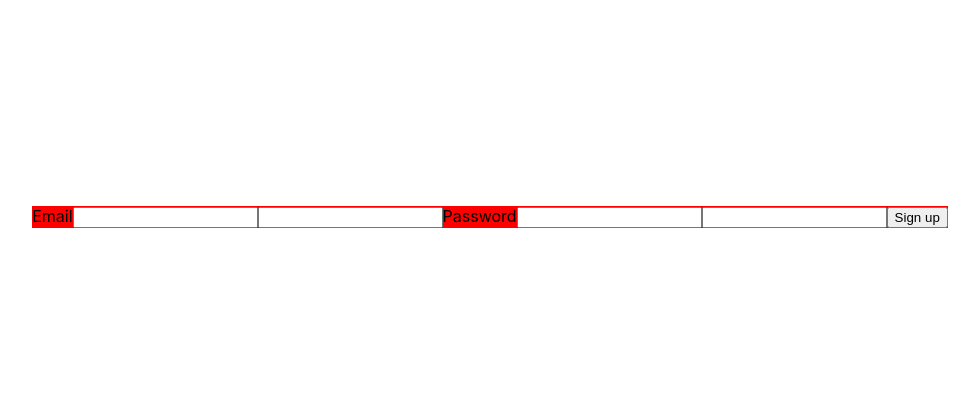
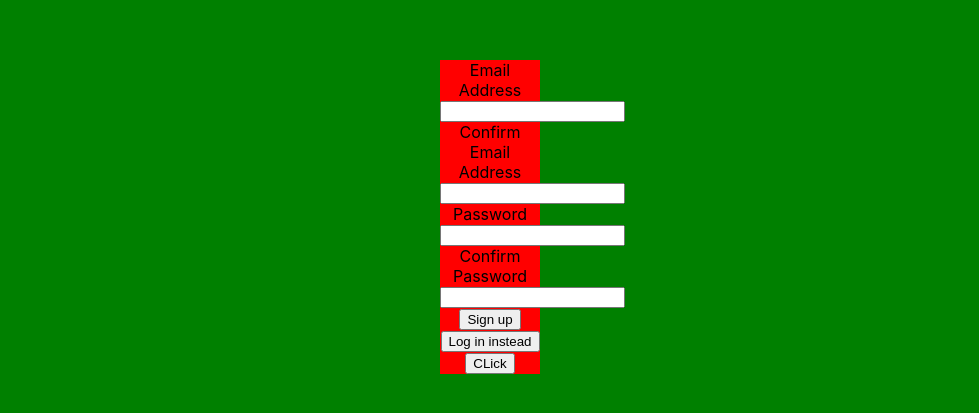
Before and after one commit to Craftless/speed-math-qns, a React (Create React App) app: page /auth in a window 1280 px wide. Shown: the part 183-596 px from the top of the page, without its empty margins (150-1129 px from the left). Built offline with nearby package versions, Linux system fonts and the light colour scheme; no server answers.

Commit message:
Prep before pull

```diff
--- a/src/App.css
+++ b/src/App.css
@@ -1,5 +1,8 @@
 .App {
   text-align: center;
+  background-color: yellow;
+  width: 100vw;
+  height: 100vh;
 }
 
 .App-logo {
--- a/src/App.tsx
+++ b/src/App.tsx
@@ -7,6 +7,8 @@ import { Navigate, Route, Routes } from "react-router-dom";
 import AuthPage from "./pages/AuthPage";
 import LeaderboardPage from "./pages/LeaderboardPage";
 import AccountPage from "./pages/AccountPage";
+import HomePage from "./pages/HomePage";
+import firebase from "firebase/compat/app";
 
 function App() {
   return (
@@ -21,19 +23,23 @@ function Root() {
   const [waitingForEvent, setWaitingForEvent] = useState(true);
 
   useEffect(() => {
-    const unsubscribe = auth.onAuthStateChanged((user) => {
+    let unsubscribe = () => {};
+    async function init() {
+      await auth.setPersistence(firebase.auth.Auth.Persistence.LOCAL);
+      unsubscribe = auth.onAuthStateChanged((user) => {
         if (user) {
+          alert(user.email);
           authCtx
             .authenticate(user)
-          .then((token) => {
-            setWaitingForEvent(false);
-          })
+            .then(() => setWaitingForEvent(false))
             .catch((error) => alert(error));
         } else {
           authCtx.logout();
           setWaitingForEvent(false);
         }
       });
+    }
+    init();
     return () => {
       unsubscribe();
     };
@@ -41,12 +47,26 @@ function Root() {
 
   return (
     <div className="App">
+      {/* {auth.currentUser && (
         <Routes>
-        <Route path="/" element={authCtx.isLoggedIn ? <AccountPage /> : <Navigate to="/auth" />} />
-        <Route path="/auth" element={<AuthPage />} />
+          <Route path="*" element={<HomePage />} />
           <Route path="/leaderboard" element={<LeaderboardPage />} />
           <Route path="/account" element={<AccountPage />} />
         </Routes>
+      )}
+      {!auth.currentUser && (
+        <Routes>
+          <Route
+            path="*"
+            element={
+              auth.currentUser ? <AccountPage /> : <Navigate to="/auth" />
+            }
+          /> */}
+      <Routes>
+        <Route path="/auth" element={<AuthPage />} />
+        <Route path="*" element={<HomePage />} />
+      </Routes>
+      {/* )} */}
     </div>
   );
 }
--- a/src/components/AuthForm.module.css
+++ b/src/components/AuthForm.module.css
@@ -4,9 +4,14 @@
   width: 100%;
   justify-content: center;
   align-items: center;
+  background-color: green;
 }
 
 .formContainer {
   background-color: red;
   padding: 16
 }
+
+.formRow {
+
+}
--- a/src/components/AuthForm.tsx
+++ b/src/components/AuthForm.tsx
@@ -1,13 +1,17 @@
-import { useContext, useState } from "react";
+import { useContext, useEffect, useState } from "react";
+import { useNavigate } from "react-router-dom";
+import { auth } from "../firebase/config";
 import useInput from "../hooks/use-input";
 import { AuthContext } from "../store/auth-context";
 import { createUser, logIn } from "../util/auth";
-import classes from "./AuthForm.module.css"
+import classes from "./AuthForm.module.css";
 
 function AuthForm() {
   const authCtx = useContext(AuthContext);
   const [isLogin, setIsLogin] = useState(false);
   const [waitingForResponse, setWaitingForResponse] = useState(false);
+  const navigate = useNavigate();
+
   const {
     value: enteredEmail,
     hasError: emailHasError,
@@ -42,7 +46,6 @@ function AuthForm() {
     "Please provide a password longer than 6 characters."
   );
 
-
   const formIsValid =
     emailIsValid &&
     (confirmEmailIsValid || isLogin) &&
@@ -66,6 +69,7 @@ function AuthForm() {
         alert(`Error: ${error.code}: ${error.message}`);
         setWaitingForResponse(false);
       });
+      navigate("/")
     } else {
       user = await createUser(email.trim(), password.trim(), (error) => {
         alert(`Error: ${error.code}: ${error.message}`);
@@ -81,18 +85,61 @@ function AuthForm() {
   return (
     <div className={classes.outerContainer}>
       <div className={classes.formContainer}>
-        <form onSubmit={(e) => {
-          e.preventDefault();
-          formSubmitHandler(enteredEmail, enteredPassword);
-        }}>
-          <label>Email</label>
-          <input value={enteredEmail} onBlur={emailInputTouchedHandler} onChange={emailValueChangeHandler} />
-          {!isLogin && <input value={enteredConfirmEmail} onBlur={confirmEmailTouchedHandler} onChange={confirmEmailChangeHandler} />}
+        <div className={classes.formRow}>
+          <label>Email Address</label>
+          <input
+            value={enteredEmail}
+            onBlur={emailInputTouchedHandler}
+            onChange={emailValueChangeHandler}
+          />
+        </div>
+        {!isLogin && (
+          <div className={classes.formRow}>
+            <label>Confirm Email Address</label>
+            <input
+              value={enteredConfirmEmail}
+              onBlur={confirmEmailTouchedHandler}
+              onChange={confirmEmailChangeHandler}
+            />
+          </div>
+        )}
+        <div className={classes.formRow}>
           <label>Password</label>
-          <input value={enteredPassword} onBlur={passwordInputTouchedHandler} onChange={passwordValueChangeHandler} />
-          {!isLogin && <input value={enteredConfirmPassword} onBlur={confirmPasswordTouchedHandler} onChange={confirmPasswordChangeHandler} />}
-          <button>{isLogin ? "Log in" : "Sign up"}</button>
-        </form>
+          <input
+            value={enteredPassword}
+            onBlur={passwordInputTouchedHandler}
+            onChange={passwordValueChangeHandler}
+          />
+        </div>
+        {!isLogin && (
+          <div className={classes.formRow}>
+            <label>Confirm Password</label>
+            <input
+              value={enteredConfirmPassword}
+              onBlur={confirmPasswordTouchedHandler}
+              onChange={confirmPasswordChangeHandler}
+            />
+          </div>
+        )}
+        <button
+          onClick={() => {
+            if (formIsValid) {
+              formSubmitHandler(enteredEmail, enteredPassword);
+            }
+          }}
+        >
+          {isLogin ? "Log in" : "Sign up"}
+        </button>
+        <button
+          onClick={() => {
+            switchAuthModeHandler();
+          }}
+        >
+          {isLogin ? "Sign up instead" : "Log in instead"}
+        </button>
+        <button onClick={() => {
+          alert(auth.currentUser?.email);
+        }}>CLick</button>
       </div>
     </div>
   );
--- a/src/firebase/config.js
+++ b/src/firebase/config.ts
@@ -1,12 +1,11 @@
 // Import the functions you need from the SDKs you need
 import firebase from "firebase/compat/app";
 import { initializeApp } from "firebase/app";
-import 'firebase/compat/auth';
+import "firebase/compat/auth";
 import "firebase/compat/storage";
 import "firebase/compat/database";
 // import { getStorage } from "firebase/storage";
-import { initializeAuth } from "firebase/auth";
-
+import { initializeAuth, setPersistence } from "firebase/auth";
 
 // TODO: Add SDKs for Firebase products that you want to use
 // https://firebase.google.com/docs/web/setup#available-libraries
@@ -18,9 +17,8 @@ const firebaseConfig = {
   projectId: "speed-a0458",
   storageBucket: "speed-a0458.appspot.com",
   messagingSenderId: "433059418148",
-  appId: "1:433059418148:web:83eb81aeb3da3ecd6148b1"
+  appId: "1:433059418148:web:83eb81aeb3da3ecd6148b1",
 };
-
 
 let app;
 if (firebase.apps.length <= 0) app = firebase.initializeApp(firebaseConfig);
@@ -30,9 +28,11 @@ if (firebase.auth.length <= 0) {
   initializeAuth(app);
 }
 
+firebase.auth().setPersistence(firebase.auth.Auth.Persistence.LOCAL);
+
 // Initialize Firebase
 // const app = initializeApp(firebaseConfig);
-const auth = firebase.auth()
+const auth = firebase.auth();
 const projectDatabase = firebase.database();
 const projectStorage = firebase.storage();
-export { auth, projectDatabase, projectStorage }
+export { auth, projectDatabase, projectStorage };
--- a/src/pages/AuthPage.tsx
+++ b/src/pages/AuthPage.tsx
@@ -1,7 +1,7 @@
 import AuthForm from "../components/AuthForm";
 
 function AuthPage() {
-  return <AuthForm />
+  return <div style={{width: "100%"}}><AuthForm /></div>
 }
 
 export default AuthPage;
--- a/src/pages/HomePage.tsx
+++ b/src/pages/HomePage.tsx
@@ -11,3 +11,5 @@ function HomePage() {
 		</div>
   );
 }
+
+export default HomePage
--- a/src/store/auth-context.tsx
+++ b/src/store/auth-context.tsx
@@ -8,8 +8,9 @@ import {
 } from "../util/auth";
 import { ref } from "firebase/storage";
 
+let logoutTimer;
+
 export interface IAuthContext {
-  token: string;
   user: firebase.User | undefined;
   isLoggedIn: boolean;
   change: string;
@@ -24,7 +25,6 @@ export interface IAuthContext {
 }
 
 export const AuthContext = createContext({
-  token: "",
   isLoggedIn: false,
   change: "",
   updatePfp: async (uri: string) => {},
@@ -34,18 +34,18 @@ export const AuthContext = createContext({
 } as IAuthContext);
 
 function AuthContextProvider({ children }: { children: React.ReactNode }) {
-  const [token, setToken] = useState("");
+
   const [user, setUser] = useState<firebase.User>();
   const [change, setChange] = useState("");
   const [pfpCacheKey, setPfpCacheKey] = useState("");
+
+
 
   useEffect(() => {
     console.log(`KEY: ${pfpCacheKey}`);
   }, [pfpCacheKey]);
 
   async function authenticate(user: firebase.User) {
-    const token = await user.getIdToken();
-    setToken(token);
     setUser(user);
     console.log("Authenticated");
   }
@@ -98,16 +98,16 @@ function AuthContextProvider({ children }: { children: React.ReactNode }) {
   }
 
   function logout() {
-    setToken("");
+    setUser(undefined);
+    alert("Logging out")
   }
 
   return (
     <AuthContext.Provider
       value={{
-        token,
         user,
         change,
-        isLoggedIn: !!token,
+        isLoggedIn: !!user,
         pfpCacheKey,
         updatePfp: updateUserProfilePicture,
         updatePfpAvatar: updateUserProfilePictureWithAvatar,
--- a/src/util/auth.ts
+++ b/src/util/auth.ts
@@ -40,13 +40,32 @@ export async function logIn(
   password: string,
   onError: (error: any) => void
 ) {
-  signInWithEmailAndPassword(auth, email, password)
-    .then((userCredential) => {
-      const user = userCredential.user;
-      return user;
-    })
+  // firebase
+  //   .auth()
+  //   .setPersistence(firebase.auth.Auth.Persistence.LOCAL)
+  //   .then(async () => {
+  //     // Existing and future Auth states are now persisted in the current
+  //     // session only. Closing the window would clear any existing state even
+  //     // if a user forgets to sign out.
+  //     // ...
+  //     // New sign-in will be persisted with session persistence.
+  //     return await signInWithEmailAndPassword(auth, email, password)
+  //       .then((userCredential) => {
+  //         const user = userCredential.user;
+  //         alert(user.email);
+  //         return user;
+  //       })
+  //       .catch((error) => {
+  //         onError(error);
+  //       });
+
+  return firebase
+    .auth()
+    .signInWithEmailAndPassword(email, password)
     .catch((error) => {
-      onError(error);
+      // Handle Errors here.
+      var errorCode = error.code;
+      var errorMessage = error.message;
     });
 }
 
@@ -117,6 +136,7 @@ export async function updateUserProfile(
   }
 }
 
+
 // export function CachedProfilePicture(props: any) {
 //   const authCtx = useContext(AuthContext);
 //   return (
```
Also changed, not shown: src/hooks/useAuthContext.ts (added, +12 -0 lines). Lines whose indentation alone changed are shown as unchanged.
